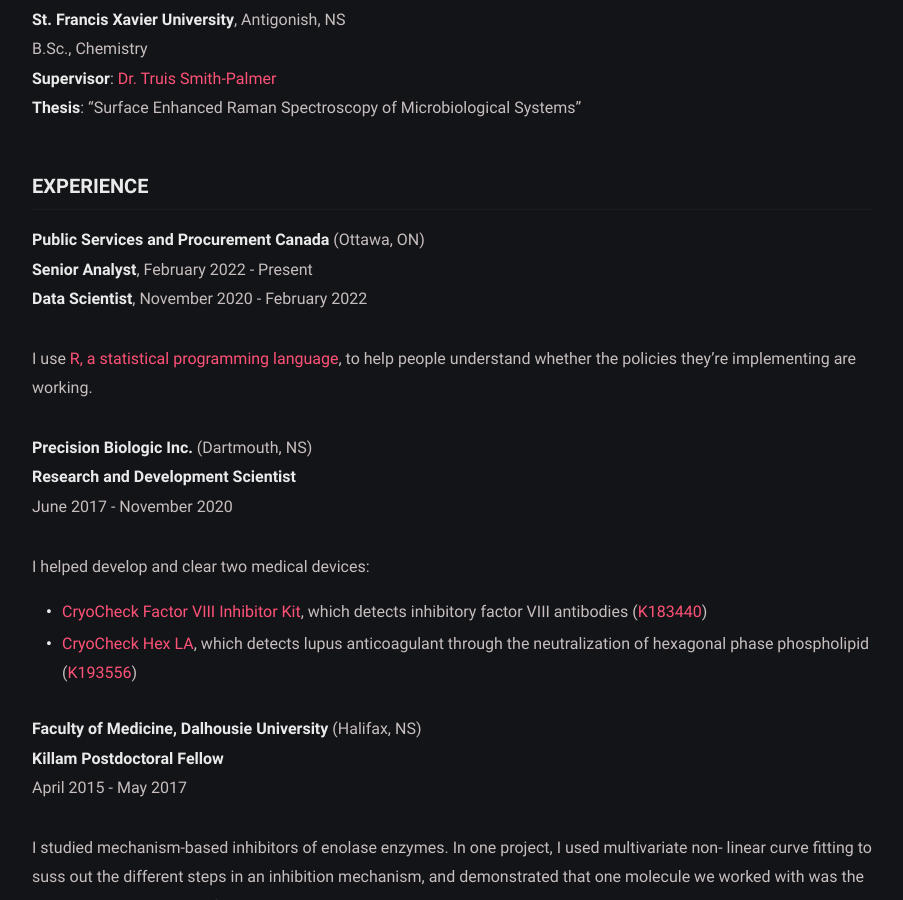
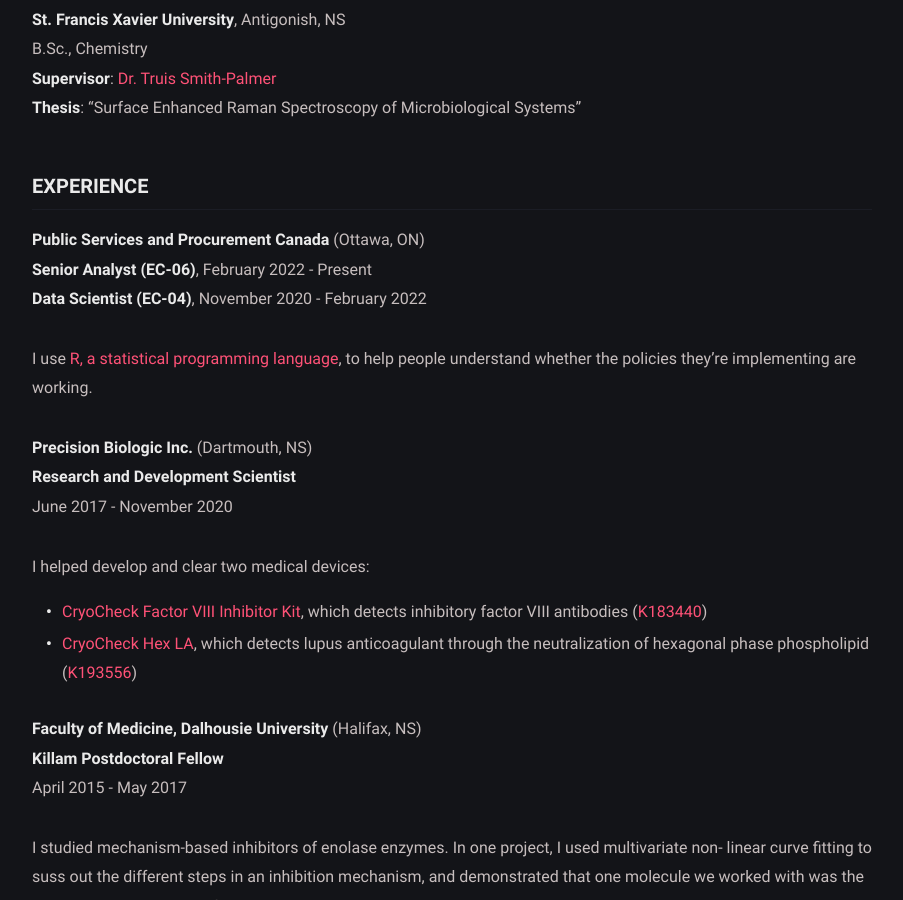
Before and after one commit to colindouglas/colindougl.as, a Jekyll site: the page built from cv.md, in a window 1280 px wide and 900 px high, scrolled down 571 px. Shown: the whole window, without its empty margins (188-1091 px from the left). Built offline with Jekyll 4.4.1, drawn with Linux system fonts in a browser that asks for light colours.

Commit message:
update CV again

```diff
--- a/cv.md
+++ b/cv.md
@@ -25,8 +25,8 @@ B.Sc., Chemistry
 ### EXPERIENCE
 
 **Public Services and Procurement Canada** (Ottawa, ON)
-**Senior Analyst**, February 2022 - Present
-**Data Scientist**, November 2020 - February 2022
+**Senior Analyst (EC-06)**, February 2022 - Present
+**Data Scientist (EC-04)**, November 2020 - February 2022
 
 I use [R, a statistical programming language](https://www.r-project.org/), to help people understand whether the policies they're implementing are working.
 
```
